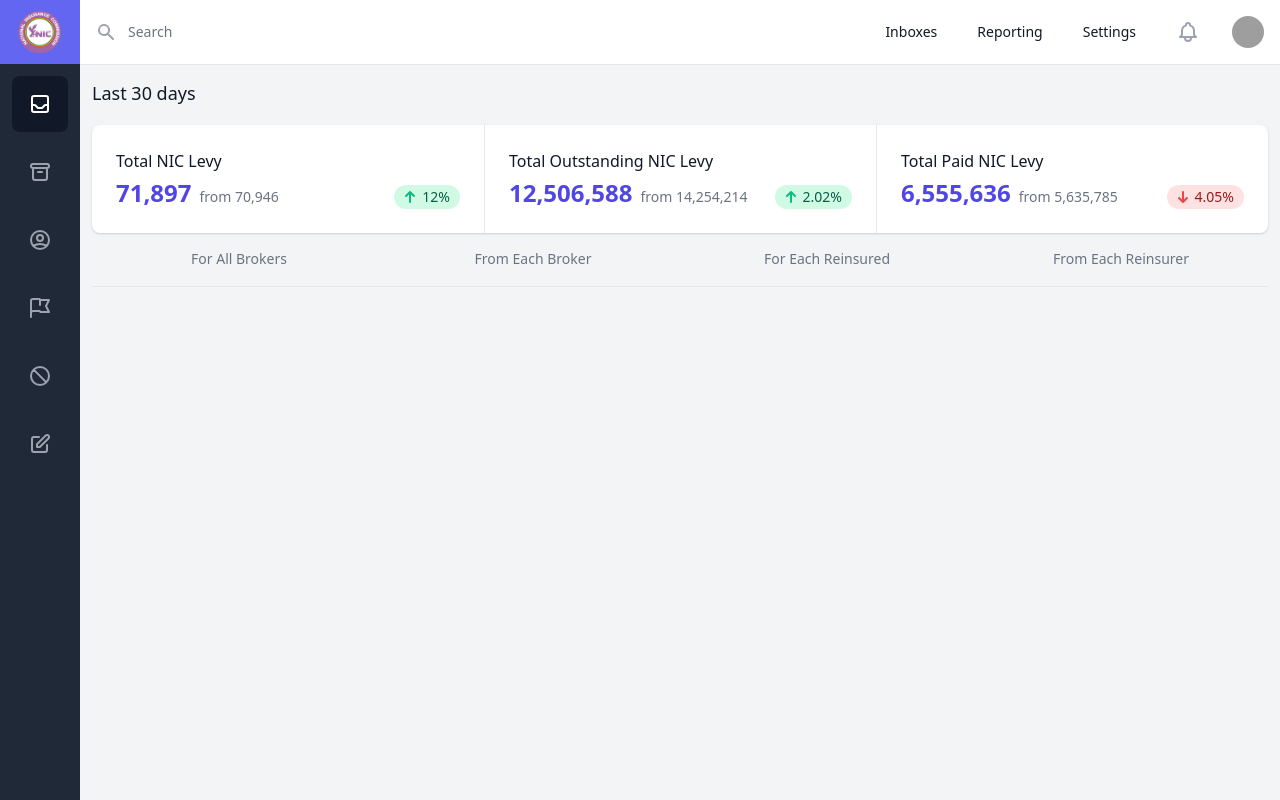
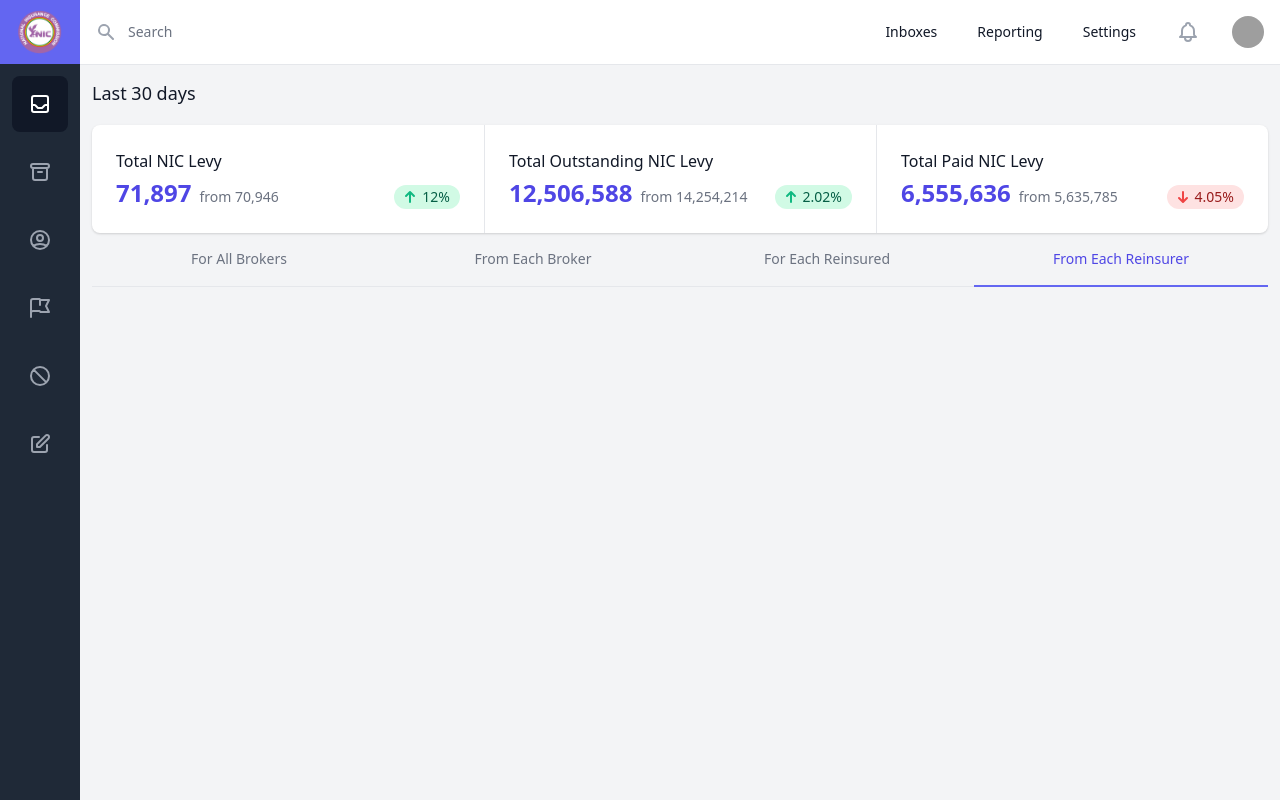
Before and after one commit to Khoby-790/template-nic, a React (Create React App) app: page /nic in a window 1280 px wide. Built offline with nearby package versions, Linux system fonts and the light colour scheme; grey boxes are pictures that could not be loaded.

Commit message:
--- Auto-Git Commit ---

```diff
--- a/src/pages/NicStatsExpansion/NicStatsExpansion.tsx
+++ b/src/pages/NicStatsExpansion/NicStatsExpansion.tsx
@@ -114,14 +114,14 @@ const NicStatsExpansion = (props: Props) => {
                                 <a href="#" onClick={() => setTab("for_all_brokers")} className={tab === "for_all_brokers" ? active : inActive}>
                                     For All Brokers
                                 </a>
-                                <a href="#" onClick={() => setTab("for_each_broker")} className="border-transparent text-gray-500 hover:text-gray-700 hover:border-gray-300 w-1/4 py-4 px-1 text-center border-b-2 font-medium text-sm">
+                                <a href="#" onClick={() => setTab("for_each_broker")} className={tab === "for_each_broker" ? active : inActive}>
                                     From Each Broker
                                 </a>
                                 {/* <!-- Current: "border-indigo-500 text-indigo-600", Default: "border-transparent text-gray-500 hover:text-gray-700 hover:border-gray-300" --> */}
                                 <a href="#" onClick={() => setTab("for_all_reinsurers")} className={tab === "for_all_reinsurers" ? active : inActive} aria-current="page">
                                     For Each Reinsured
                                 </a>
-                                <a href="#" onClick={() => setTab("for_each_reinsurer")} className="border-transparent text-gray-500 hover:text-gray-700 hover:border-gray-300 w-1/4 py-4 px-1 text-center border-b-2 font-medium text-sm">
+                                <a href="#" onClick={() => setTab("for_each_reinsurer")} className={tab === "for_each_reinsurer" ? active : inActive}>
                                     From Each Reinsurer
                                 </a>
                             </nav>
```
